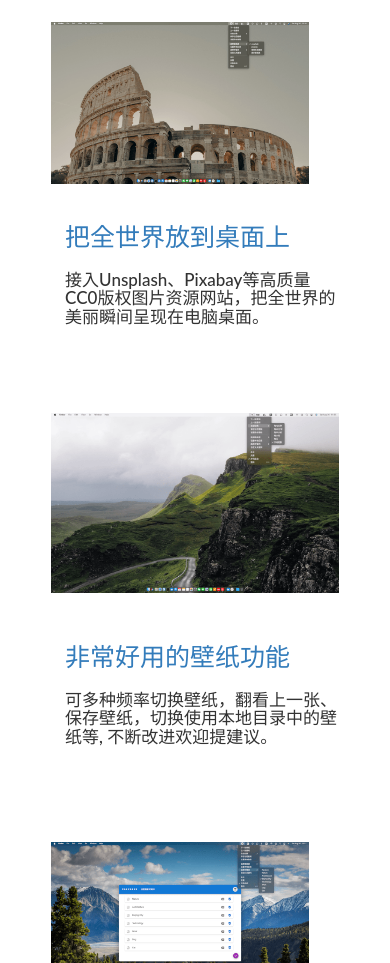
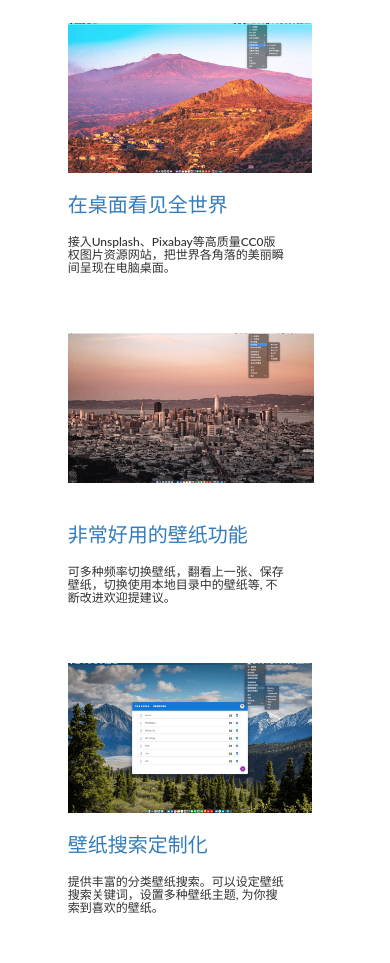
Before and after one commit to bobobocode/bobobocode.github.io, a plain HTML site: page index.html in a window 390 px wide. Shown: the part 1037-2000 px from the top of the page. Drawn offline with nearby package versions, Linux system fonts and the light colour scheme.

Commit message:
Improve pictures

```diff
--- a/dist/css/bundle.css
+++ b/dist/css/bundle.css
@@ -36,6 +36,7 @@
     background-size: 110%;
     background-position: center;
     background-image: url(../f40dde23b7943888a60dc66995a5d143.png);
+    margin-left: 10px;
 }
 
 .cover-title {
@@ -94,7 +95,7 @@
     height: 345px;
     background-size: 100%;
     background-position: center;
-    background-image: url(../7f090c911b0485270c56e0a08edd9b74.png);
+    background-image: url(../277aedc69ecc1cf9e19033dcec12f4d7.png);
     background-repeat: no-repeat;
 }
 
@@ -103,7 +104,7 @@
     height: 345px;
     background-size: 100%;
     background-position: center;
-    background-image: url(../bbc2e0c1e8980a2f948e37fd37487b48.png);
+    background-image: url(../afa1321b9b80d16ee76cbf1e8dad8710.png);
     background-repeat: no-repeat;
 }
 .feature_img3 {
@@ -122,53 +123,6 @@
     font-family:"Microsoft YaHei",微软雅黑,"Microsoft JhengHei",华文细黑,STHeiti,MingLiu;
 }
 
-
-@media screen and (max-width: 600px){
-    .info {
-        float: left;
-        width: 100%;
-        height: 150px;
-        font-family:"Microsoft YaHei",微软雅黑,"Microsoft JhengHei",华文细黑,STHeiti,MingLiu;
-
-        padding: 0 0 5% 5%;
-
-    }
-    .feature {
-        display: flex;
-        flex-direction: column;
-        justify-content:space-between;
-        width: 100%;
-        margin-top: 40px;
-    }
-    #f2 {
-        flex-direction: column;
-    }
-    .feature_img1 {
-        width: 100%;
-        height: 200px;
-        background-size: 100%;
-        background-position: center;
-        background-image: url(../7f090c911b0485270c56e0a08edd9b74.png);
-        background-repeat: no-repeat;
-    }
-
-    .feature_img2 {
-        width: 100%;
-        height: 200px;
-        background-size: 100%;
-        background-position: center;
-        background-image: url(../bbc2e0c1e8980a2f948e37fd37487b48.png);
-        background-repeat: no-repeat;
-    }
-    .feature_img3 {
-        width: 100%;
-        height: 200px;
-        background-size: 100%;
-        background-position: center;
-        background-image: url(../e489a4d59d8125c14fee020ae6c07a71.png);
-        background-repeat: no-repeat;
-    }
-}
 
 
 
@@ -209,3 +163,64 @@ hr {
     color: #23547f;
     text-decoration: underline;
 }
+
+
+@media screen and (max-width: 600px){
+    .intro {
+        flex-direction: column;
+        align-items: center;
+        width: 100%;
+        padding: 0 0 5% 5%;
+    }
+    h2{
+        color: #337cbb;
+        font-size: 20px;
+        font-family: Lato;
+    }
+
+    h3{
+        font-size: 12px;
+        font-family: Lato;
+    }
+    .info {
+        float: left;
+        width: 80%;
+        height: 110px;
+        font-family:"Microsoft YaHei",微软雅黑,"Microsoft JhengHei",华文细黑,STHeiti,MingLiu;
+    }
+    .feature {
+        display: flex;
+        flex-direction: column;
+        justify-content:space-between;
+        width: 100%;
+    }
+    #f2 {
+        flex-direction: column;
+    }
+    .feature_img1 {
+        margin-top: 20px;
+        width: 100%;
+        height: 150px;
+        background-size: 100%;
+        background-position: center;
+        background-image: url(../277aedc69ecc1cf9e19033dcec12f4d7.png);
+        background-repeat: no-repeat;
+    }
+
+    .feature_img2 {
+        width: 90%;
+        height: 150px;
+        background-size: 100%;
+        background-position: center;
+        background-image: url(../afa1321b9b80d16ee76cbf1e8dad8710.png);
+        background-repeat: no-repeat;
+    }
+    .feature_img3 {
+        width: 100%;
+        height: 150px;
+        background-size: 100%;
+        background-position: center;
+        background-image: url(../e489a4d59d8125c14fee020ae6c07a71.png);
+        background-repeat: no-repeat;
+    }
+}
--- a/index.html
+++ b/index.html
@@ -23,7 +23,8 @@
                 <br/>
                 <div class="cover-downloads">
                     <button class="btn btn-primary" id="bDownload">
-                        <text style="font-size:15px">免费下载使用</text> <text style="font-size:11px"></text></button>
+                        <text style="font-size:13px;">下载最新版</text>
+                    </button>
                 </div>
             </div>
         </div>
@@ -33,8 +34,8 @@
                    <div class="feature_img1" ></div>
                </div>
                <div class="info">
-                   <h2>把全世界放到桌面上</h2>
-                   <h3>接入Unsplash、Pixabay等高质量CC0版权图片资源网站，把全世界的美丽瞬间呈现在电脑桌面。</h3>
+                   <h2>在桌面看见全世界</h2>
+                   <h3>接入Unsplash、Pixabay等高质量CC0版权图片资源网站，把世界各角落的美丽瞬间呈现在电脑桌面。</h3>
                </div>
            </div>
            <div class="feature" id="f2">
```
Also changed, not shown: dist/index.html (+4 -3 lines), dist/277aedc69ecc1cf9e19033dcec12f4d7.png (added), dist/7f090c911b0485270c56e0a08edd9b74.png (deleted), dist/afa1321b9b80d16ee76cbf1e8dad8710.png (added), dist/bbc2e0c1e8980a2f948e37fd37487b48.png (deleted).
